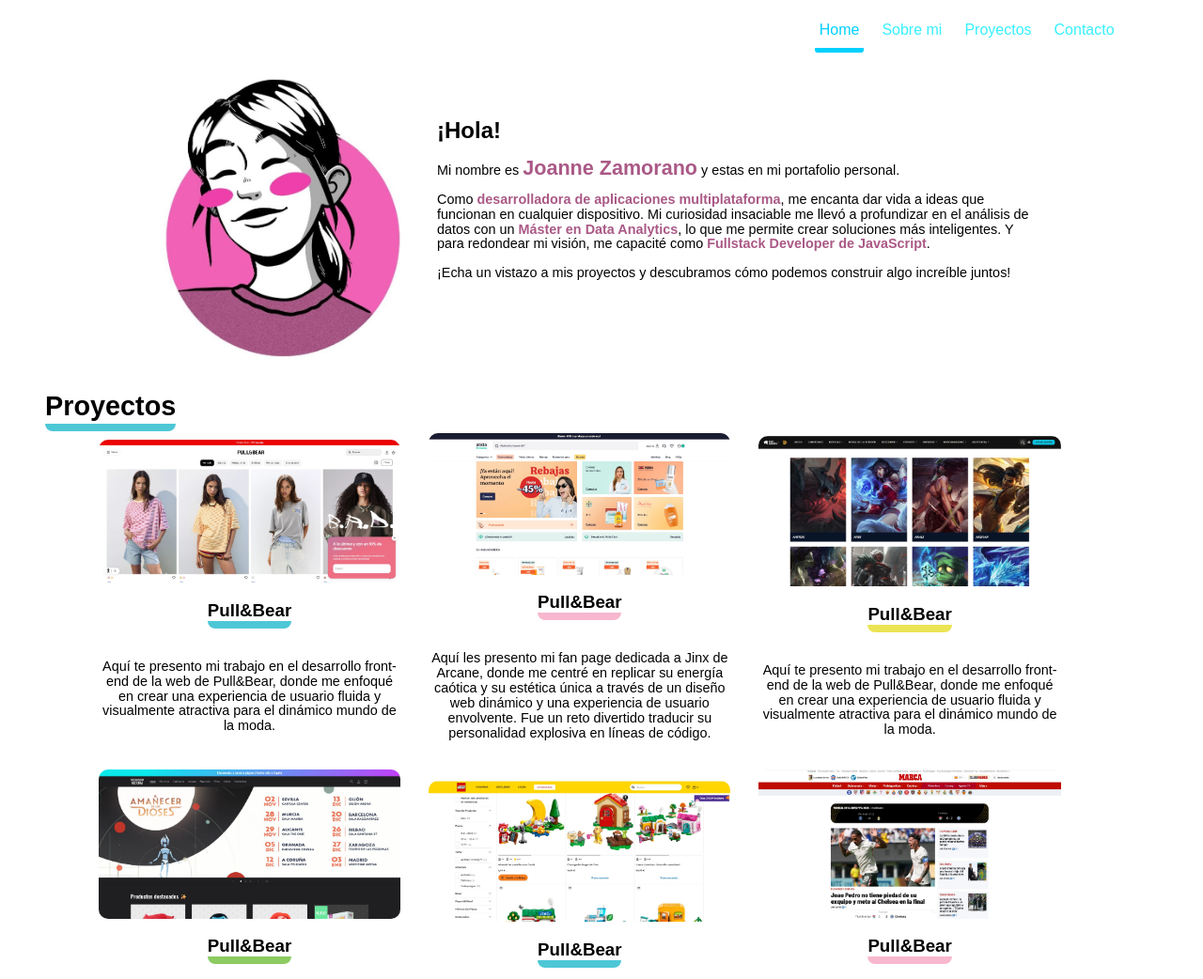
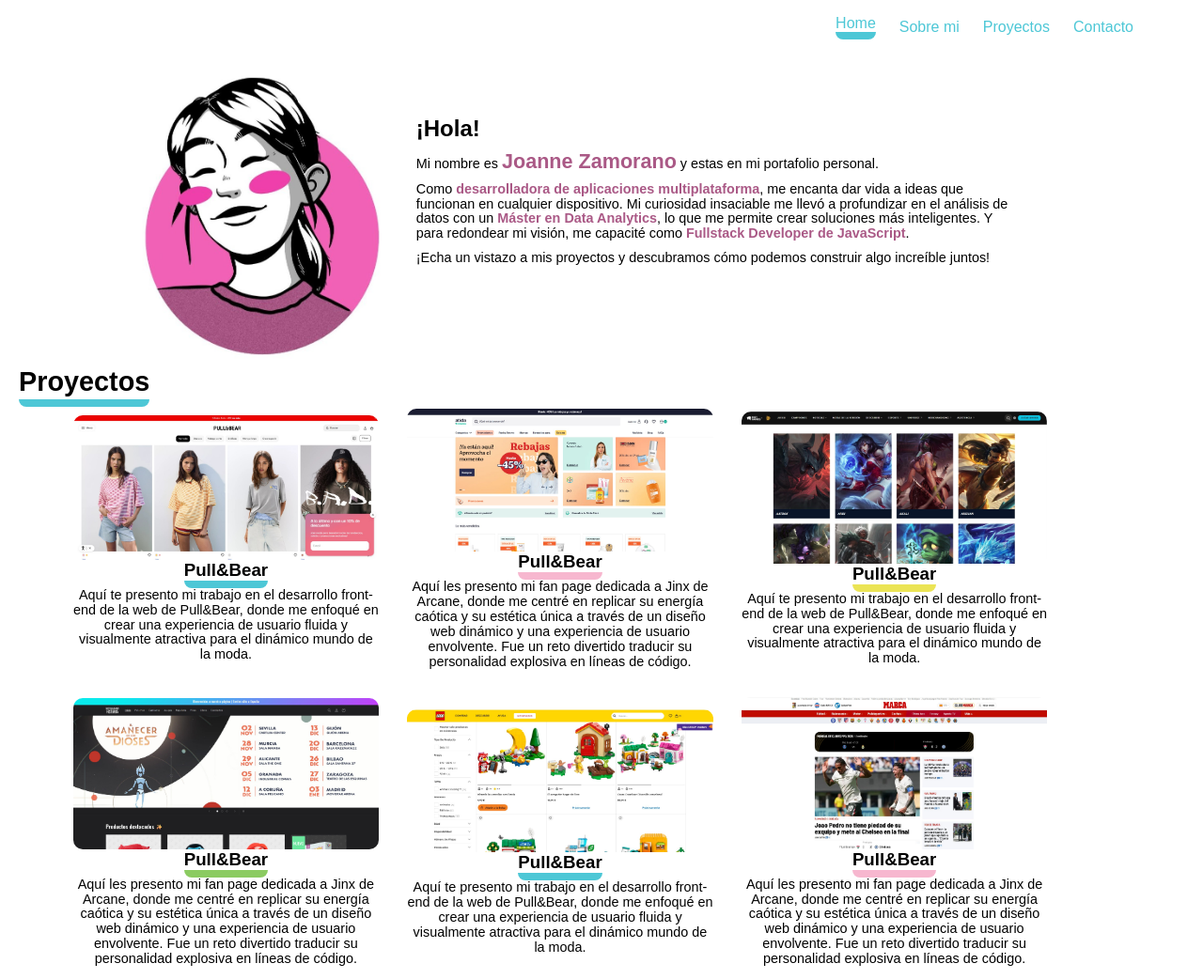
Before and after one commit to JoanneZamorano/LM_Portafolio, a plain HTML site: page index.html in a window 1280 px wide. Shown: the top 1042 px of the page at 94% size. Drawn offline with Linux system fonts and the light colour scheme.

Commit message:
menu escritorio y menu movil

```diff
--- a/index.html
+++ b/index.html
@@ -3,17 +3,22 @@
 <head>
     <meta charset="UTF-8">
     <meta name="viewport" content="width=device-width, initial-scale=1.0">
+    <meta name="description" content="Portafolio personal de mis proyectos realizados en el primer año de FP GS Desarrollo de Aplicaciones Multiplataforma.">
     <link rel="stylesheet" href="styles/style.css">
-    <title>Document</title>
+    <title>Joanne Zamorano | Portafolio DAM</title>
 </head>
 <body>
     <!--Header-->
-    <header>
-        <nav><!--Menu-->
-            <a href="#" class="active-link">Home</a>
-            <a href="/about.html">Sobre mi</a>
-            <a href="/proyectos.html">Proyectos</a>
-            <a href="#contact">Contacto</a>
+    <header class="cabecera">
+        <!--<h1 class="logo">Joanne Portafolio</h1>-->
+        <a href="#" id="enlace-menu" class="boton-menu">&#9776;</a>
+        <nav id="menu" class="menu-principal">
+            <ul class="nav_ul">
+                <li class="nav_li"><a href="#" class="active-link">Home</a></li>
+                <li class="nav_li"><a href="/about.html">Sobre mi</a></li>
+                <li class="nav_li"><a href="/proyectos.html">Proyectos</a></li>
+                <li class="nav_li"><a href="#contact">Contacto</a></li>
+            </ul>
         </nav>
     </header>
 
@@ -36,37 +41,37 @@
         <div class="proyecto_content"><!--DIV Proyectos-->
 
             <div class="proyecto_item"><!--proyecto 1-->
-                <a href="/proyectos.html#proyecto_1"><img src="/imagenes/proyecto_pull_bear.jpg" alt=""></a>
+                <a href="/proyectos.html#proyecto_1"><img src="/imagenes/proyecto_pull_bear.jpg" alt="Portada Proyecto 1"></a>
                 <h3 class="titulo_azul">Pull&Bear</h3>
                 <p>Aquí te presento mi trabajo en el desarrollo front-end de la web de Pull&Bear, donde me enfoqué en crear una experiencia de usuario fluida y visualmente atractiva para el dinámico mundo de la moda.</p>
             </div>
 
             <div class="proyecto_item"><!--proyecto 2-->
-                <a href="/proyectos.html#proyecto_2"><img src="/imagenes/PROYECTO_2.jpg" alt=""></a>
+                <a href="/proyectos.html#proyecto_2"><img src="/imagenes/PROYECTO_2.jpg" alt="Portada Proyecto 2"></a>
                 <h3 class="titulo_rosa">Pull&Bear</h3>
                 <p>Aquí les presento mi fan page dedicada a Jinx de Arcane, donde me centré en replicar su energía caótica y su estética única a través de un diseño web dinámico y una experiencia de usuario envolvente. Fue un reto divertido traducir su personalidad explosiva en líneas de código.</p>
             </div>
 
             <div class="proyecto_item"><!--proyecto 3-->
-                <a href="/proyectos.html#proyecto_3"><img src="/imagenes/PROYECTO_3.jpg" alt=""></a>
+                <a href="/proyectos.html#proyecto_3"><img src="/imagenes/PROYECTO_3.jpg" alt="Portada Proyecto 3"></a>
                 <h3 class="titulo_amarillo">Pull&Bear</h3>
                 <p>Aquí te presento mi trabajo en el desarrollo front-end de la web de Pull&Bear, donde me enfoqué en crear una experiencia de usuario fluida y visualmente atractiva para el dinámico mundo de la moda.</p>
             </div>
 
             <div class="proyecto_item"><!--proyecto 4-->
-                <a href="/proyectos.html#proyecto_4"><img src="/imagenes/PROYECTO_4.jpg" alt=""></a>
+                <a href="/proyectos.html#proyecto_4"><img src="/imagenes/PROYECTO_4.jpg" alt="Portada Proyecto 4"></a>
                 <h3 class="titulo_verde">Pull&Bear</h3>
                 <p>Aquí les presento mi fan page dedicada a Jinx de Arcane, donde me centré en replicar su energía caótica y su estética única a través de un diseño web dinámico y una experiencia de usuario envolvente. Fue un reto divertido traducir su personalidad explosiva en líneas de código.</p>
             </div>
 
             <div class="proyecto_item"><!--proyecto 5-->
-                <a href="/proyectos.html#proyecto_5"><img src="/imagenes/PROYECTO_5.jpg" alt=""></a>
+                <a href="/proyectos.html#proyecto_5"><img src="/imagenes/PROYECTO_5.jpg" alt="Portada Proyecto 5"></a>
                 <h3 class="titulo_azul">Pull&Bear</h3>
                 <p>Aquí te presento mi trabajo en el desarrollo front-end de la web de Pull&Bear, donde me enfoqué en crear una experiencia de usuario fluida y visualmente atractiva para el dinámico mundo de la moda.</p>
             </div>
 
             <div class="proyecto_item"><!--proyecto 6-->
-                <a href="/proyectos.html#proyecto_6"><img src="/imagenes/PROYECTO_6.jpg" alt=""></a>
+                <a href="/proyectos.html#proyecto_6"><img src="/imagenes/PROYECTO_6.jpg" alt="Portada Proyecto 6"></a>
                 <h3 class="titulo_rosa">Pull&Bear</h3>
                 <p>Aquí les presento mi fan page dedicada a Jinx de Arcane, donde me centré en replicar su energía caótica y su estética única a través de un diseño web dinámico y una experiencia de usuario envolvente. Fue un reto divertido traducir su personalidad explosiva en líneas de código.</p>
             </div>
@@ -109,6 +114,7 @@
             </form>
         </div>
     </main>
+    <script src="js/javascript.js"></script>
 
 </body>
 </html>
--- /dev/null
+++ b/js/javascript.js
@@ -0,0 +1,15 @@
+let lanzador = "#enlace-menu";
+let desplegable = "#menu";
+let despliegaClase = "menu-desplegado";
+
+function nav(){
+    let lanz = document.querySelector(lanzador);
+    lanz.addEventListener("click",despliegaMenu);
+}
+
+function despliegaMenu(){
+    let despl = document.querySelector(desplegable);
+    despl.classList.toggle(despliegaClase);
+}
+
+nav();
--- a/styles/style.css
+++ b/styles/style.css
@@ -1,4 +1,8 @@
 /*FUENTES*/
+*{
+    margin: 0;
+    padding: 0;
+}
 @font-face{
     font-family: 'FuenteTitulos';
     src: url(/fonts/LXGWMarkerGothic-Regular.ttf) format('ttf');
@@ -13,8 +17,8 @@
 
 main{
     width: 90%;
-    margin: 5px 20px 5px 20px;
-    padding: 5px 20px 5px 20px;
+    margin: 2px 20px 2px 20px;
+    align-content: center;
 }
 h2{
     font-size: 1.8em;
@@ -164,7 +168,7 @@ h2{
     }
 }
 
-@media (min-width: 1200px) { /*navegador*/
+@media (min-width: 1200px) { /*modo escritorio*/
     .proyecto_content {
         width: 90%;
         text-align: center;
@@ -368,42 +372,104 @@ form {
 
 /*-----------------------------------------------------*/
 /*-----------------------------------------------------*/
-/*NAVEGADOR*/
-header{
-    width: 90%;
-    margin: 5px 50px;
-    text-align: right;
+
+/*MENU EN NAVEGADOR*/
+
+.nav_ul{
+    display: flex;
+    flex-direction: row;
+    /*justify-content: flex-end;*/
+}
+.nav_li{
+    padding: 10px 10px;
+    margin-left: 5px; /* separación entre li*/
+    display: flex;
+    align-items: center;
+    list-style-type: none;
 }
 
+.cabecera{
+    width: 90%;
+    margin: 1px auto;
+    padding: 5px 30px;
+    display: flex;
+    justify-content: flex-end;
+    align-items: center;
+    position: relative;
+}
 
-/*NAV*/
-@media (min-width: 1024px) { /*IPAD + NAVEGADOR*/
-    header a{
-        padding: 10px 5px ;
-        margin: 5px 5px;
-        color: #35F0FD;
-    }
-    .header a:hover {
-        color: #fd35d5; /*Color + oscuro al pasar el ratón */
-    }
-    /* Estilo para el enlace cuando el ratón pasa por encima */
-    a:hover {
-        color: rgb(209, 106, 147);
+.boton-menu{
+    display: none;
+    width: 95%;
+    font-size: 30px;
+    text-align: right;
+    color: #4dc7d6;
+    text-decoration: none;
+    cursor: pointer;
+    transition: transform 0.3s ease;
+}
+.boton-menu:hover{
+    transform: scale(1.1);
+}
+.menu-principal{
+    display: flex;
+    /*flex-direction: row;*/
+    gap: 24px;
+}
+
+.menu-principal a{
+    color: #4dc7d6;
+    text-decoration: none;
+    font-size: 16px;
+    /*border-radius: 6px;
+    transition: background 0.3s, color 0.3s;*/
+}
+
+/*----*/
+.menu-principal a:hover{
+    color: #AA5986;
+}
+.active-link {
+    display: inline-block; /*ancho del text*/
+    border-bottom: 8px solid; /*línea debajo título*/
+    border-bottom-left-radius: 8px;
+    border-bottom-right-radius: 8px;
+    border-color: #4dc7d6;
+}
+
+/*------------*/
+@media screen and (max-width: 700px) {
+    .boton-menu{
+        display: block;
     }
 
-    /* Estilo para el enlace de la página actual */
-    .active-link {
-        color: rgb(0, 208, 255);
-        display: inline-block; /*ancho del text*/
-        border-bottom: 5px solid; /*línea debajo título*/
-        border-bottom-left-radius: 3px;
-        border-bottom-right-radius: 3px;
-        border-color: rgb(0, 208, 255);
-        }
+    .menu-principal{
+        display: none;
+        flex-direction: column;
+        background-color: #FFFFFF;
+        position: absolute;
+        top:100%;
+        right: 0;
+        left: 0;
+        padding: 15px 20px;
+        box-shadow: 0 6px 10px rgba(0,0,0,0.2);
+        z-index: 100;
+    }
+    .menu-principal ul {
+        width: 100%;
+        display: flex;
+        flex-direction: column;
+    }
+        .menu-principal li {
+        width: 90%;
+        background-color: #333;
+        border-radius: 10px;
+        display: flex;
+        flex-direction: column;
+    }
+    .menu-principal.menu-desplegado{
+        display: flex;
+        width: 85%;
+    }
+
 }
-
-
-
-/*-----------------------------------------------------*/
-/*-----------------------------------------------------*/
-/*FOOTER*/
```
Also changed, not shown: about.html (+2 -2 lines), proyectos.html (+2 -2 lines).
